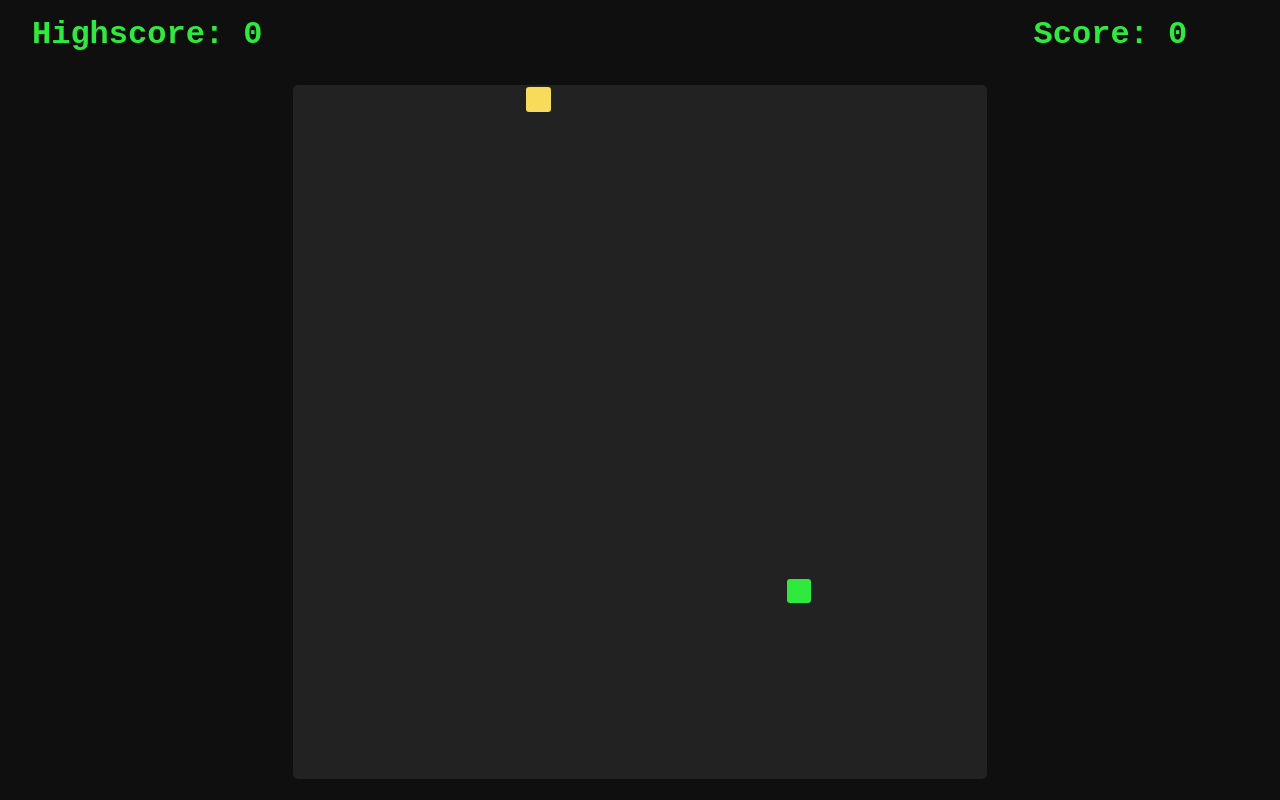
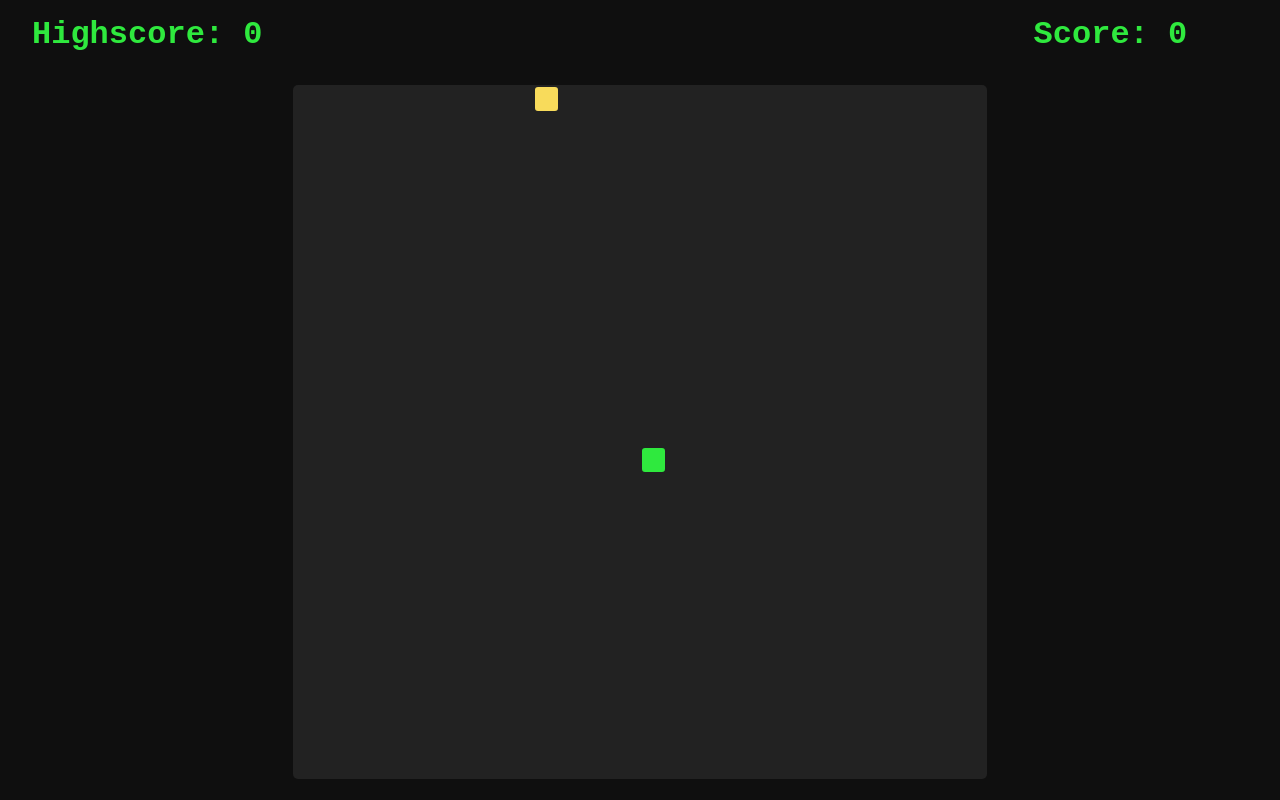
Before and after one commit to valva-ro/snake, a plain HTML site: page index.html in a window 1280 px wide. Drawn offline with Linux system fonts and the light colour scheme; some packages are replaced by stand-ins of ours; a script that the page names is missing.

Commit message:
enlarge grid

```diff
--- a/scripts/modules/Grid.js
+++ b/scripts/modules/Grid.js
@@ -1,5 +1,5 @@
 class Grid {
-    static GRID_SIZE = 23;
+    static GRID_SIZE = 26;
     static randomGridPosition() {
         return {
             x: Math.floor(Math.random() * this.GRID_SIZE + 1),
--- a/scripts/modules/Snake.js
+++ b/scripts/modules/Snake.js
@@ -1,7 +1,7 @@
 class Snake {
 
     static snakeBody = [
-        { x: 18, y: 18 },
+        { x: (Math.ceil(Grid.GRID_SIZE / 2)) + 1, y: (Math.ceil(Grid.GRID_SIZE / 2)) + 1 },
     ];
     static speed = Level.getSpeed();
     static newSegments = 0;
--- a/styles/_main.scss
+++ b/styles/_main.scss
@@ -8,8 +8,8 @@ main {
         width: calc(100vh - 1rem - 90px);
         margin: 1rem;
         display: grid;
-        grid-template-rows: repeat(24, 1fr);
-        grid-template-columns: repeat(24, 1fr);
+        grid-template-rows: repeat(25, 1fr);
+        grid-template-columns: repeat(26, 1fr);
         background-color: $gray;
         border-radius: 5px;
 
```
Also changed, not shown: styles/style.css.
